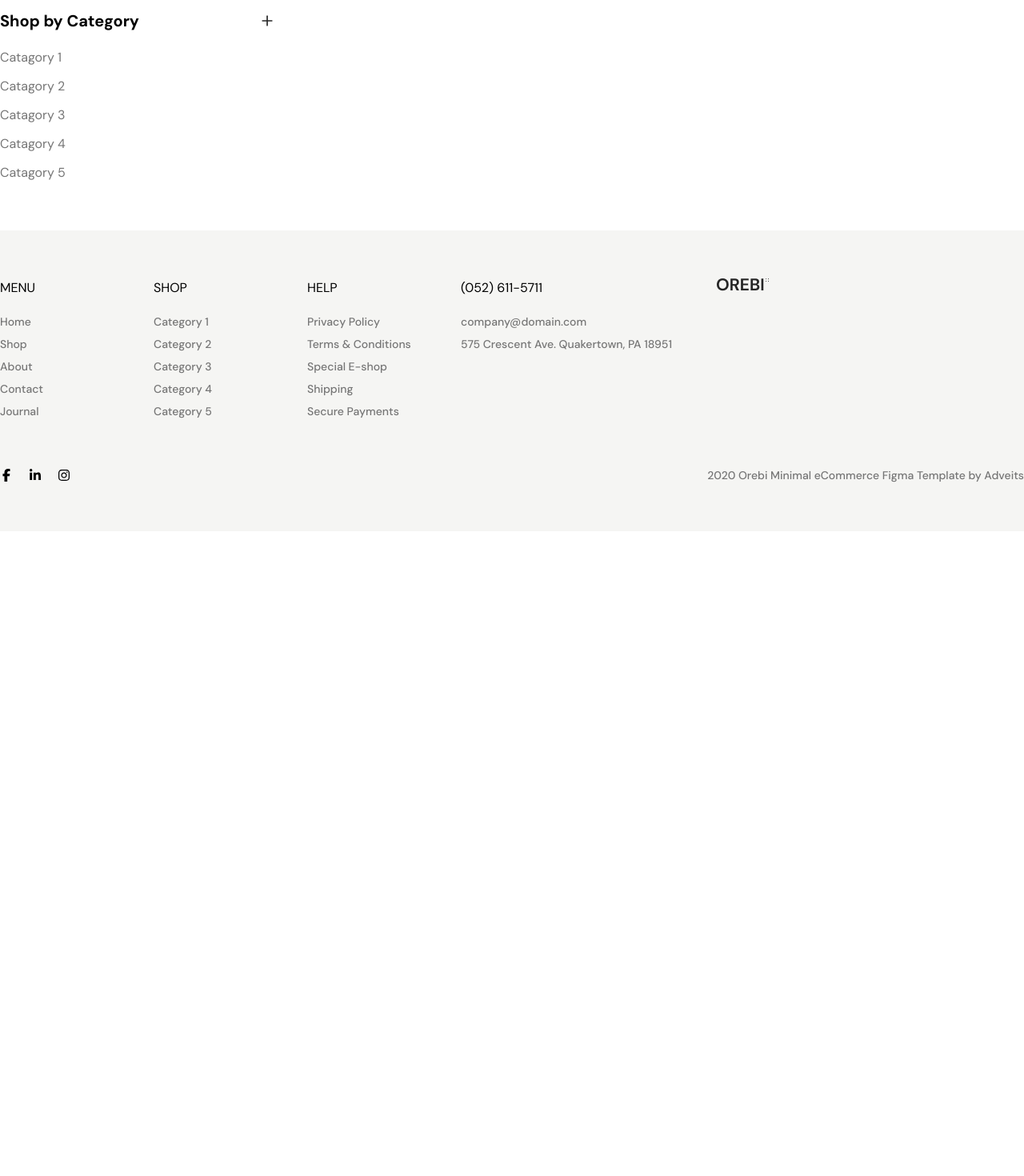
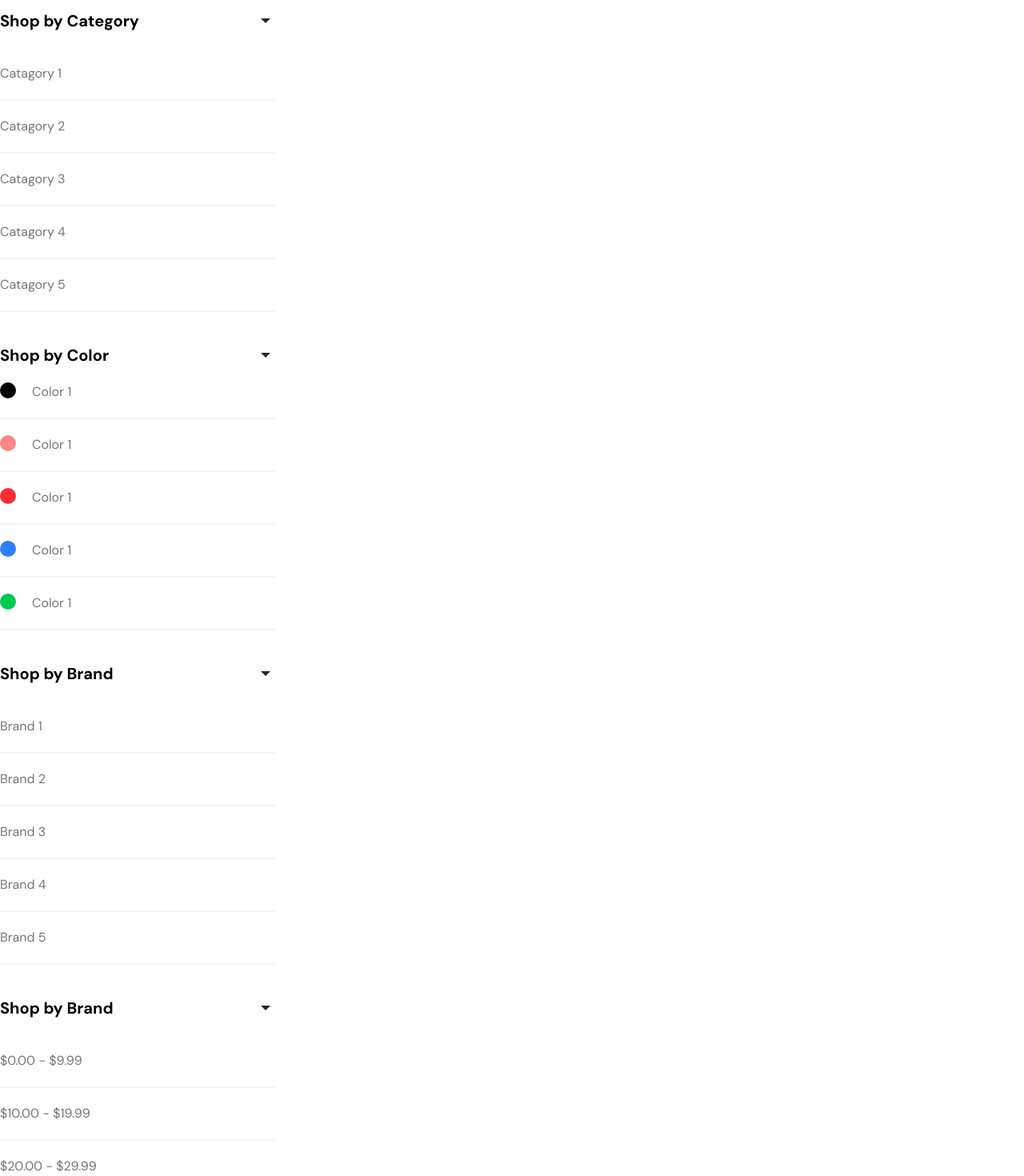
Before and after one commit to twahidulislamdev/oribi, a React (Vite) app: page /shop in a window 1280 px wide. Shown: the part 300-1770 px from the top of the page at 80% size. Before the commit the page ends 964 px from the top, so only its background shows below. Built offline with nearby package versions, Linux system fonts and the light colour scheme.

Commit message:
add color, brand and price section

```diff
--- /dev/null
+++ b/src/components/ShopProductBrand.jsx
@@ -0,0 +1,32 @@
+import { useState } from "react";
+import { IoMdArrowDropup } from "react-icons/io";
+
+const ShopProductBrand = () => {
+  const [expand, setExpand] = useState(true);
+  return (
+    <>
+      <div className="mt-10">
+        <div className={"flex justify-between items-center "}>
+          <h5 className="text-xl font-bold">Shop by Brand</h5>
+          <IoMdArrowDropup
+            onClick={() => setExpand(!expand)}
+            className={`text-2xl text-mainColor cursor-pointer mr-10 ${
+              expand ? "rotate-180" : ""
+            } `}
+          />
+        </div>
+        {expand && (
+          <ul className="mt-5 mr-10">
+            <li className="text-base text-menuColor py-5 border-b-2 border-gray-100">Brand 1</li>
+            <li className="text-base text-menuColor py-5 border-b-2 border-gray-100">Brand 2</li>
+            <li className="text-base text-menuColor py-5 border-b-2 border-gray-100">Brand 3</li>
+            <li className="text-base text-menuColor py-5 border-b-2 border-gray-100">Brand 4</li>
+            <li className="text-base text-menuColor py-5 border-b-2 border-gray-100">Brand 5</li>
+          </ul>
+        )}
+      </div>
+    </>
+  );
+};
+
+export default ShopProductBrand;
--- a/src/components/ShopProductCatagory.jsx
+++ b/src/components/ShopProductCatagory.jsx
@@ -1,6 +1,5 @@
 import { useState } from "react";
-import { FiPlus } from "react-icons/fi";
-import { FiMinus } from "react-icons/fi";
+import { IoMdArrowDropup } from "react-icons/io";
 
 const ShopProductCatagory = () => {
   const [expand, setExpand] = useState(true);
@@ -9,19 +8,19 @@ const ShopProductCatagory = () => {
       <div className="">
         <div className={"flex justify-between items-center "}>
           <h5 className="text-xl font-bold">Shop by Category</h5>
-          <FiPlus
+          <IoMdArrowDropup
             onClick={() => setExpand(!expand)}
-            className={`text-xl text-mainColor cursor-pointer mr-10 ${
-            expand ? <FiPlus/> : <FiMinus/>} `}
+            className={`text-2xl text-mainColor cursor-pointer mr-10 ${
+            expand ? "rotate-180" : ""} `}
           />
         </div>
         {expand && (
-          <ul className="mt-5 space-y-3">
-            <li className="text-base text-menuColor">Catagory 1</li>
-            <li className="text-base text-menuColor">Catagory 2</li>
-            <li className="text-base text-menuColor">Catagory 3</li>
-            <li className="text-base text-menuColor">Catagory 4</li>
-            <li className="text-base text-menuColor">Catagory 5</li>
+          <ul className="mt-5 mr-10">
+            <li className="text-base text-menuColor py-5 border-b-2 border-gray-100">Catagory 1</li>
+            <li className="text-base text-menuColor py-5 border-b-2 border-gray-100">Catagory 2</li>
+            <li className="text-base text-menuColor py-5 border-b-2 border-gray-100">Catagory 3</li>
+            <li className="text-base text-menuColor py-5 border-b-2 border-gray-100">Catagory 4</li>
+            <li className="text-base text-menuColor py-5 border-b-2 border-gray-100">Catagory 5</li>
           </ul>
         )}
       </div>
--- /dev/null
+++ b/src/components/ShopProductColor.jsx
@@ -0,0 +1,46 @@
+import { useState } from "react";
+import { IoMdArrowDropup } from "react-icons/io";
+const ShopProductColor = () => {
+  const [expand, setExpand] = useState(true);
+  return (
+    <>
+      <div className="mt-10">
+        <div className={"flex justify-between items-center "}>
+          <h5 className="text-xl font-bold">Shop by Color</h5>
+          <IoMdArrowDropup
+            onClick={() => setExpand(!expand)}
+            className={`text-2xl text-mainColor cursor-pointer mr-10 ${
+              expand ? "rotate-180" : ""
+            } `}
+          />
+        </div>
+        {expand && (
+          <div className="">
+            <div className="flex gap-x-5 py-5 border-b-2 border-gray-100 mr-10">
+              <div className="w-5 h-5 rounded-[50%] bg-black"></div>
+              <p className="text-base text-menuColor">Color 1</p>
+            </div>
+            <div className="flex gap-x-5 py-5 border-b-2 border-gray-100 mr-10">
+              <div className="w-5 h-5 rounded-[50%] bg-[#FF8686]"></div>
+              <p className="text-base text-menuColor">Color 1</p>
+            </div>
+            <div className="flex gap-x-5 py-5 border-b-2 border-gray-100 mr-10">
+              <div className="w-5 h-5 rounded-[50%] bg-red-500"></div>
+              <p className="text-base text-menuColor">Color 1</p>
+            </div>
+            <div className="flex gap-x-5 py-5 border-b-2 border-gray-100 mr-10">
+              <div className="w-5 h-5 rounded-[50%] bg-blue-500"></div>
+              <p className="text-base text-menuColor">Color 1</p>
+            </div>
+            <div className="flex gap-x-5 py-5 border-b-2 border-gray-100 mr-10">
+              <div className="w-5 h-5 rounded-[50%] bg-green-500"></div>
+              <p className="text-base text-menuColor">Color 1</p>
+            </div>
+          </div>
+        )}
+      </div>
+    </>
+  );
+};
+
+export default ShopProductColor;
--- /dev/null
+++ b/src/components/ShopProductPrice.jsx
@@ -0,0 +1,31 @@
+import { useState } from "react";
+import { IoMdArrowDropup } from "react-icons/io";
+const ShopProductPrice = () => {
+      const [expand, setExpand] = useState(true);
+  return (
+     <>
+      <div className="mt-10">
+        <div className={"flex justify-between items-center "}>
+          <h5 className="text-xl font-bold">Shop by Brand</h5>
+          <IoMdArrowDropup
+            onClick={() => setExpand(!expand)}
+            className={`text-2xl text-mainColor cursor-pointer mr-10 ${
+              expand ? "rotate-180" : ""
+            } `}
+          />
+        </div>
+        {expand && (
+          <ul className="mt-5 mr-10">
+            <li className="text-base text-menuColor py-5 border-b-2 border-gray-100">$0.00 - $9.99</li>
+            <li className="text-base text-menuColor py-5 border-b-2 border-gray-100">$10.00 - $19.99</li>
+            <li className="text-base text-menuColor py-5 border-b-2 border-gray-100">$20.00 - $29.99</li>
+            <li className="text-base text-menuColor py-5 border-b-2 border-gray-100">$30.00 - $39.99</li>
+            <li className="text-base text-menuColor py-5 border-b-2 border-gray-100">$40.00 - $69.99</li>
+          </ul>
+        )}
+      </div>
+    </>
+  )
+}
+
+export default ShopProductPrice
--- /dev/null
+++ b/src/components/ShopProductSortBy.jsx
@@ -0,0 +1,9 @@
+import React from 'react'
+
+const ShopProductSortBy = () => {
+  return (
+    <div>ShopProductSortBy</div>
+  )
+}
+
+export default ShopProductSortBy
--- a/src/components/pages/Shop.jsx
+++ b/src/components/pages/Shop.jsx
@@ -2,6 +2,9 @@ import React from "react";
 import Container from "../Container";
 import Flex from "../Flex";
 import ShopProductCatagory from "../ShopProductCatagory";
+import ShopProductColor from "../ShopProductColor";
+import ShopProductBrand from "../ShopProductBrand";
+import ShopProductPrice from "../ShopProductPrice";
 
 const Shop = () => {
   return (
@@ -14,9 +17,16 @@ const Shop = () => {
           </div>
           <Flex className={"justify-between"}>
             <div className="w-[30%]">
-             <ShopProductCatagory/>
+              <ShopProductCatagory />
+              <ShopProductColor/>
+              <ShopProductBrand/>
+              <ShopProductPrice/>
             </div>
-            <div className="w-[70%]"></div>
+            <div className="w-[70%]">
+              <div className="">
+
+              </div>
+            </div>
           </Flex>
         </Container>
       </div>
```
